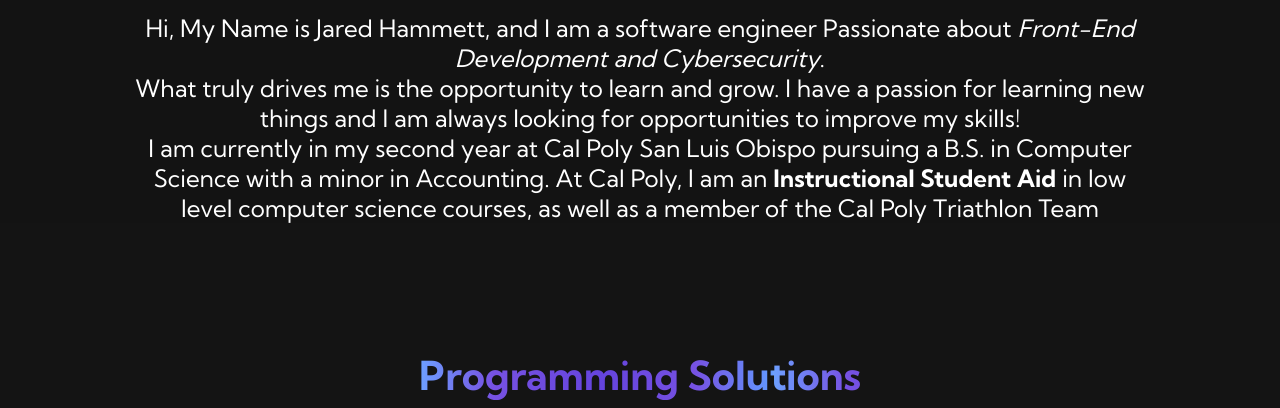
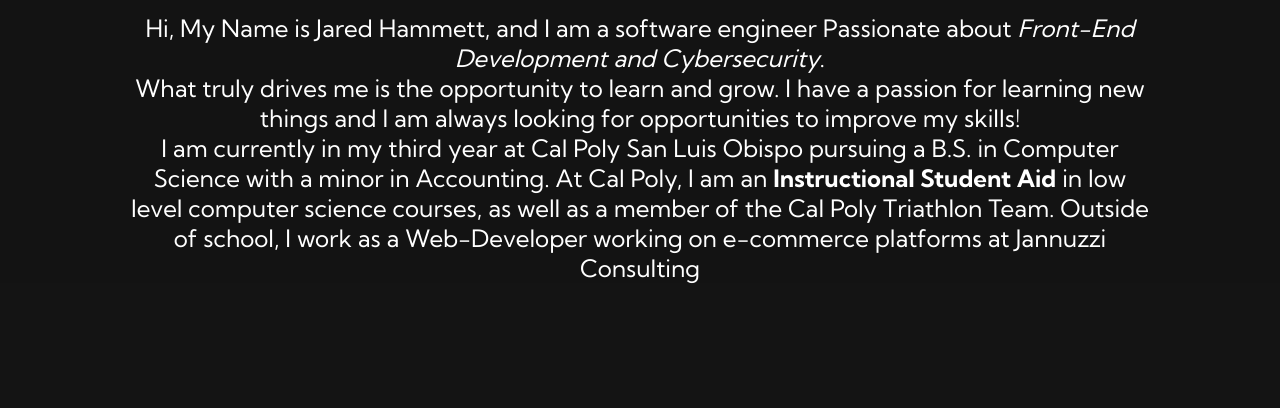
Before and after one commit to Jhammett03/Jhammett03.github.io, a plain HTML site: page main.html in a window 1280 px wide. Shown: the part 940-1348 px from the top of the page. Drawn offline with Linux system fonts and the light colour scheme.

Commit message:
updated info on home page

```diff
--- a/main.html
+++ b/main.html
@@ -70,9 +70,10 @@
     <p>Hi, My Name is Jared Hammett, and I am a software engineer Passionate about <em>Front-End Development and Cybersecurity</em>. </p>
     <p>What truly drives me is the opportunity to learn and grow. I have a passion for learning new things and I am always looking
         for opportunities to improve my skills!</p>
-    <p>I am currently in my second year at Cal Poly San Luis Obispo pursuing a B.S. in Computer Science with a minor in Accounting. At Cal Poly, I am an
+    <p>I am currently in my third year at Cal Poly San Luis Obispo pursuing a B.S. in Computer Science with a minor in Accounting. At Cal Poly, I am an
         <strong>Instructional Student Aid</strong>
-        in low level computer science courses, as well as a member of the Cal Poly Triathlon Team</p>
+        in low level computer science courses, as well as a member of the Cal Poly Triathlon Team. Outside of school, I work as a Web-Developer working on
+        e-commerce platforms at Jannuzzi Consulting</p>
         </div>
 </div>
 </section>
```
